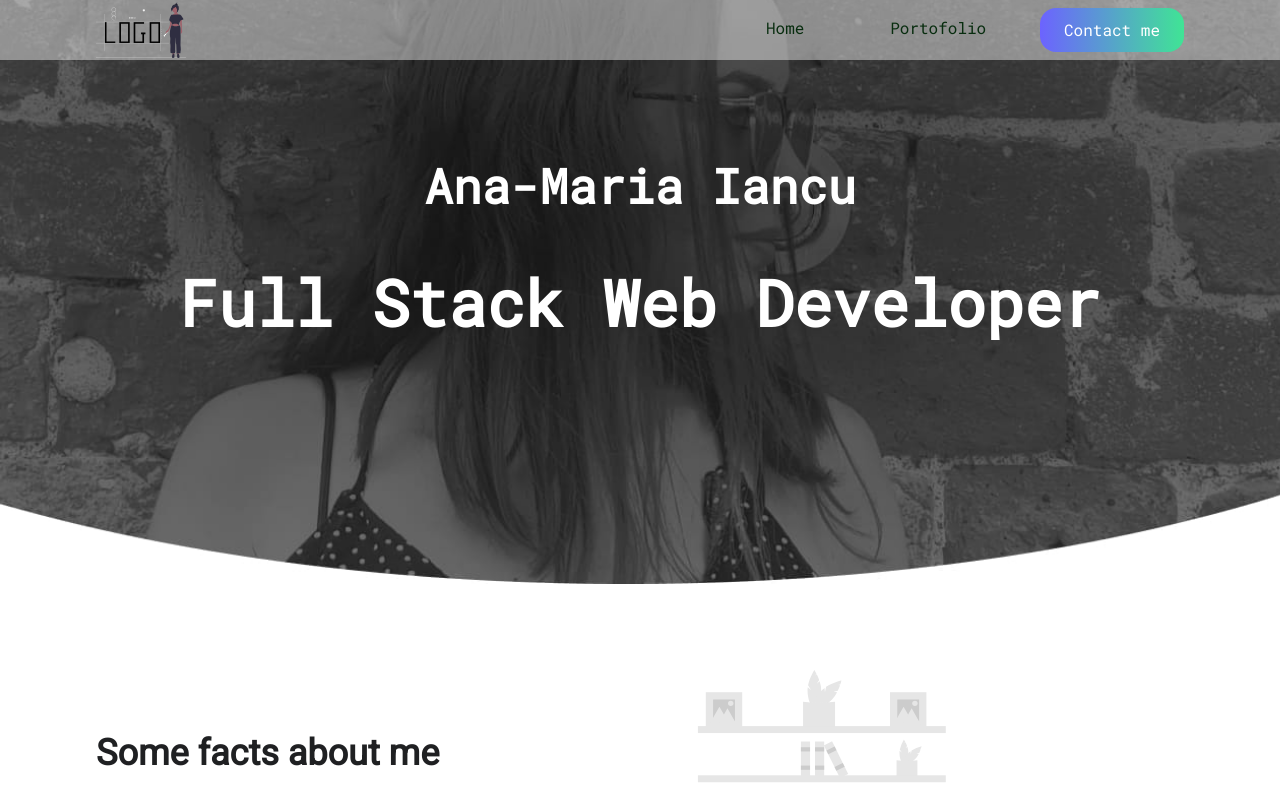
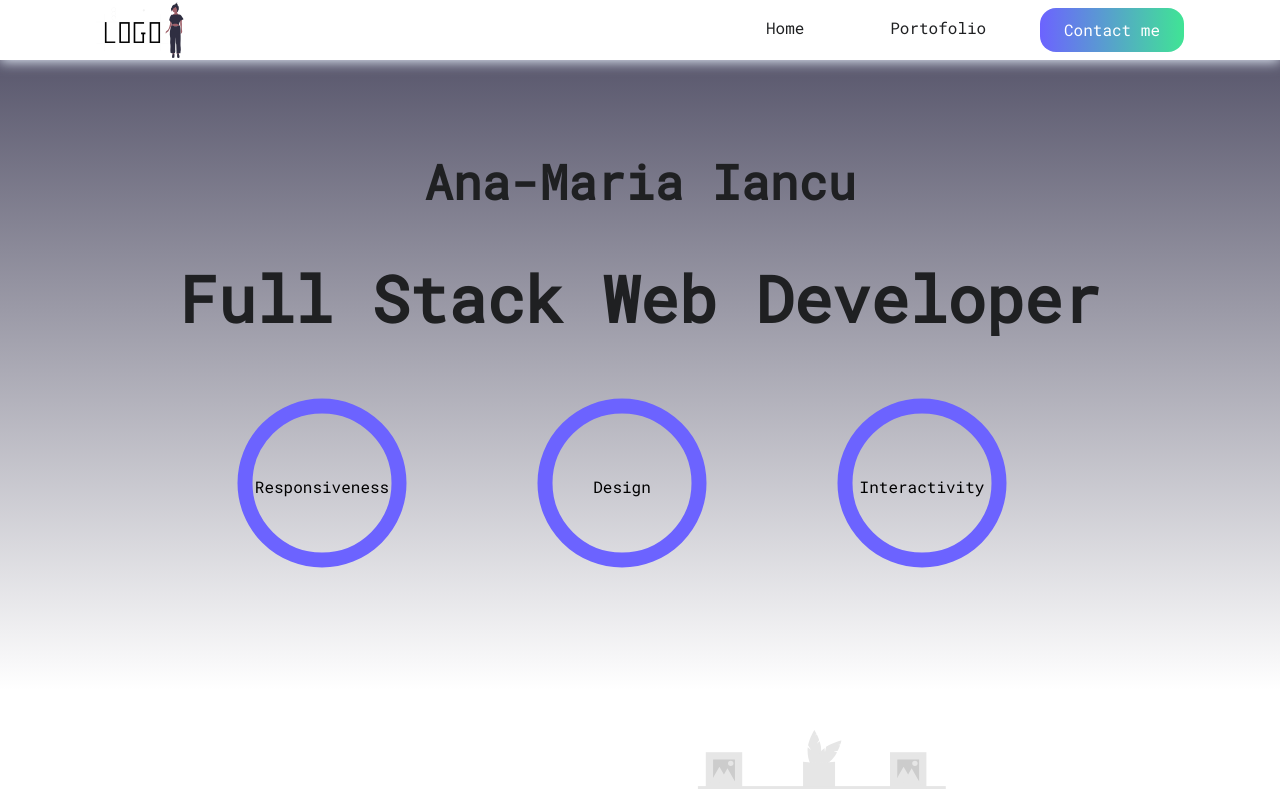
Before and after one commit to anaiancu24/my-personal-website, a Nuxt app: page / in a window 1280 px wide. Shown: the top 789 px of the page. Built offline with nearby package versions, Linux system fonts and the light colour scheme.

Commit message:
Hero, Nav, Form changes

```diff
--- a/assets/scss/base/main.scss
+++ b/assets/scss/base/main.scss
@@ -5,7 +5,7 @@
 html {
     scroll-behavior: smooth;
 }
-h3, h4 {
+h1, h2, h3, h4 {
     color: $grey-dark;
 }
 a {
@@ -21,7 +21,7 @@ h3, h4 {
     font-family: $font-roboto;
 }
 
-h1, h2, p, li, a, span, button, label {
+h1, h2, p, li, a, span, button, label , text{
     font-family: $font-roboto-mono;
 }
 
--- a/assets/scss/components/_contact.scss
+++ b/assets/scss/components/_contact.scss
@@ -6,11 +6,11 @@
 }
 .contact-wrapper {
     position: relative;
-    min-height: 1000px;
+    min-height: 1100px;
     top: 100px;
 
     .contact-form {
-        flex-basis: 30%;
+        flex-basis: 50%;
         padding: 2rem 1rem;
         background: white;
         box-shadow: -1px 2px 17px 5px rgba(151,152,153,0.7);
@@ -75,6 +75,7 @@
 @include desktop {
 
     .contact-wrapper {
+        min-height: 800px;
         top: 0;
         @include flex(space-evenly, center);
 
@@ -82,5 +83,12 @@
             position: relative;
             top:-200px;
         }
+
+        .contact-form {
+
+            .form-group-double {
+                @include flex(space-evenly, normal)
+            }
+        }
     }
 }
--- a/assets/scss/components/_header.scss
+++ b/assets/scss/components/_header.scss
@@ -4,23 +4,35 @@
 .header {
     position: relative;
     top: -50px;
-    background: url('/images/hero.png') no-repeat;
-    background-size: cover;
-    background-position-x: -200px;
+    background: linear-gradient(180deg, #3F3D56 0%, rgba(255, 255, 255, 0.99) 100%);
     height: 450px;
 
     &_text {
         position: relative;
-        top: 200px;
-        color:white;
+        top: 180px;
+    }
+
+    &_skill-circles {
+        display:none;
     }
 }
 
 @include desktop {
 
     .header {
-        top: -86px;
-        height: 630px;
+        top: -40px;
+        height: 430px;
         background-position-x: 0;
+        padding: 150px 0;
+
+        &_text {
+            position: relative;
+            top: 0;
+        }
+
+        &_skill-circles {
+            @include flex(center, center);
+            padding-left: 5%;
+        }
     }
 }
--- a/assets/scss/components/_navigation.scss
+++ b/assets/scss/components/_navigation.scss
@@ -2,19 +2,12 @@
 @import '../base/variables';
 
 .navigation {
-    position: absolute;
+    position: fixed;
     top:0;
     z-index: 1;
-    height: 45px;
-
-    &--transparent {
-        background-color: rgba(255, 255, 255, 0.44);
-        transition: background-color 0.4s ease-in-out;
-    }
-    &.scroll {
-        background-color: white;
-        box-shadow: 0 2px 12px 0 #e2eaf6;
-    }
+    height: 50px;
+    background-color: white;
+    box-shadow: 0 2px 12px 0 #e2eaf6;
 
     &_wrapper {
         height: 100%;
@@ -58,7 +51,7 @@
 
             a {
                 text-decoration: none;
-                color: $bottle-green;
+                color: $grey-dark;
                 font-size: $font-size-16;
             }
 
@@ -77,8 +70,16 @@
 @include desktop {
 
     .navigation {
-        position: fixed;
         height: 60px;
+
+        &--transparent {
+            background-color: rgba(255, 255, 255, 0.44);
+            transition: background-color 0.4s ease-in-out;
+        }
+        &.scroll {
+            background-color: white;
+            box-shadow: 0 2px 12px 0 #e2eaf6;
+        }
 
         &_wrapper {
             @include flex(space-between, center);
@@ -100,7 +101,7 @@
                 cursor: pointer;
 
                 a {
-                    color: $bottle-green;
+                    color: $grey-dark;
                 }
 
                 &:last-child {
--- a/components/ContactForm.vue
+++ b/components/ContactForm.vue
@@ -5,7 +5,9 @@
       <p>If you have any question, want to work together or just have a chat, send me a message using the form. <br>In case you hate forms, just <a href="mailto:ana.iulia24@icloud.com"><span style="color: #00ff7b">send me an email</span></a>.</p>
     </div>
     <div class="contact-form">
-      <form autocomplete="off" name="contact-form" method="POST" data-netlify="true" netlify>
+      <FormWizard />
+      <!-- <form autocomplete="off" name="contact-form" method="POST" data-netlify="true" netlify>
+        <div class="form-group-double">
         <div class="form-group">
           <label for="firstname">First name:</label><br><br>
           <input type="text" v-model="form.firstname" id="firstname" name="first_name"/>
@@ -14,6 +16,7 @@
         <div class="form-group">
           <label for="lastname">Last name</label><br><br>
           <input type="text" v-model.number="form.lastname" id="lastname" name="last_name"/>
+        </div>
         </div>
 
         <div class="form-group">
@@ -26,12 +29,17 @@
           <textarea v-model.number="form.message" id="message" name="message"></textarea>
         </div>
           <button class="submit-button" type="submit">Submit</button>
-      </form>
+      </form> -->
     </div>
   </div>
 </template>
 <script>
+import FormWizard from './FormWizard';
+
 export default {
+        components: {
+          FormWizard
+      },
   data() {
     return {
       form: {
--- /dev/null
+++ b/components/FormData.vue
@@ -0,0 +1,3 @@
+<template>
+    <h1>Form data</h1>
+</template>
--- /dev/null
+++ b/components/FormMessage.vue
@@ -0,0 +1,3 @@
+<template>
+    <h1>Form Message</h1>
+</template>
--- /dev/null
+++ b/components/FormWizard.vue
@@ -0,0 +1,64 @@
+<template>
+  <div>
+    <FormData v-if="currentStepNumber === 1"/>
+    <FormMessage v-if="currentStepNumber === 2"/>
+
+    <div class="progress-bar">
+      <div :style="`width: ${progress}%;`"></div>
+    </div>
+
+    <!-- Actions -->
+    <div class="buttons">
+      <button
+        @click="goBack"
+        v-if="currentStepNumber > 1"
+        class="btn-outlined"
+      >Back
+      </button>
+      <button
+        @click="goNext"
+        class="btn"
+      >Next</button>
+    </div>
+
+    <pre><code>{{form}}</code></pre>
+  </div>
+</template>
+
+<script>
+import FormData from './FormData'
+import FormMessage from './FormMessage'
+
+export default {
+  name: 'FormWizard',
+  components: {
+    FormData,
+    FormMessage
+  },
+  data () {
+    return {
+      currentStepNumber: 1,
+      length: 2,
+      form: {
+        firstname: null,
+        lastname:null,
+        email: null,
+        message: null,
+      }
+    }
+  },
+  computed: {
+    progress () {
+      return this.currentStepNumber/this.length * 100
+    }
+  },
+  methods: {
+    goBack () {
+      this.currentStepNumber--
+    },
+    goNext () {
+      this.currentStepNumber++
+    }
+  }
+}
+</script>
--- a/components/Header.vue
+++ b/components/Header.vue
@@ -1,11 +1,48 @@
 <template>
 <div class="header section-100 center" id="header">
-    <div class="header_text" v-if="this.$store.state.submenuState">
+    <div class="header_text">
     <h2 class="header_name">Ana-Maria Iancu</h2>
     <h1 class="header_title">Full Stack Web Developer</h1>
     </div>
+    <div class="header_skill-circles">
+        <svg xmlns="http://www.w3.org/2000/svg" xmlns:xlink="http://www.w3.org/1999/xlink" version="1.1" viewBox="0 0 300 300" preserveAspectRatio="none" style="width:300; height:300; top:0; left:0;">
+    <circle cx="100" cy="100" r="77" class="skill-halo" fill="none" stroke="#6C63FF" stroke-width="15" stroke-dasharray="0,20000" transform="rotate(-90,100,100)" />
+        <text id="myTimer" text-anchor="middle" x="100" y="110" style="font-size: 16px;">Responsiveness</text>
+
+</svg>
+        <svg xmlns="http://www.w3.org/2000/svg" xmlns:xlink="http://www.w3.org/1999/xlink" version="1.1" viewBox="0 0 300 300" preserveAspectRatio="none" style="width:300; height:300; top:0; left:0;">
+    <circle cx="100" cy="100" r="77" class="skill-halo" fill="none" stroke="#6C63FF" stroke-width="15" stroke-dasharray="0,20000" transform="rotate(-90,100,100)" />
+            <text id="myTimer" text-anchor="middle" x="100" y="110" style="font-size: 16px;">Design</text>
+</svg>
+        <svg xmlns="http://www.w3.org/2000/svg" xmlns:xlink="http://www.w3.org/1999/xlink" version="1.1" viewBox="0 0 300 300" preserveAspectRatio="none" style="width:300; height:300; top:0; left:0;">
+    <circle cx="100" cy="100" r="77" class="skill-halo" fill="none" stroke="#6C63FF" stroke-width="15" stroke-dasharray="0,20000" transform="rotate(-90,100,100)" />
+            <text id="myTimer" text-anchor="middle" x="100" y="110" style="font-size: 16px;">Interactivity</text>
+</svg>
+    </div>
 </div>
 </template>
+<script>
+export default {
+    mounted: function() {
+  var circles = document.getElementsByClassName('skill-halo');
+  var interval = 10;
+  var angle = 0;
+  var angle_increment = 6;
+
+    for (let i=0; i<=circles.length;i++) {
+  window.timer = window.setInterval(function() {
+    circles[i].setAttribute("stroke-dasharray", angle + ", 20000");
+
+    if (angle >= 360) {
+      window.clearInterval(window.timer);
+    }
+    angle += angle_increment;
+  }.bind(this), interval);
+    }
+
+    }
+}
+</script>
 <style lang="scss">
 @import '@/assets/scss/components/_header.scss';
 </style>
```
Also changed, not shown: 3 other files (tests, documents, lock files or other folders).
